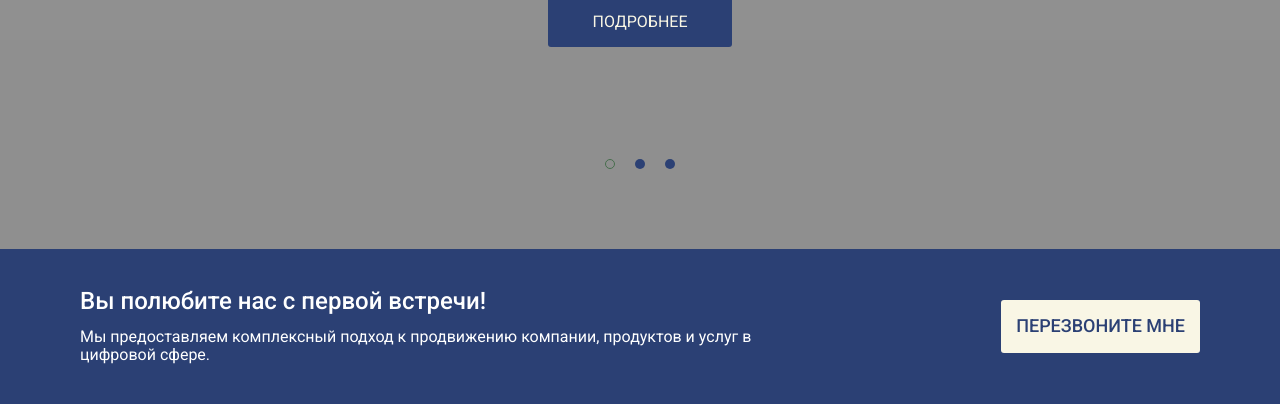
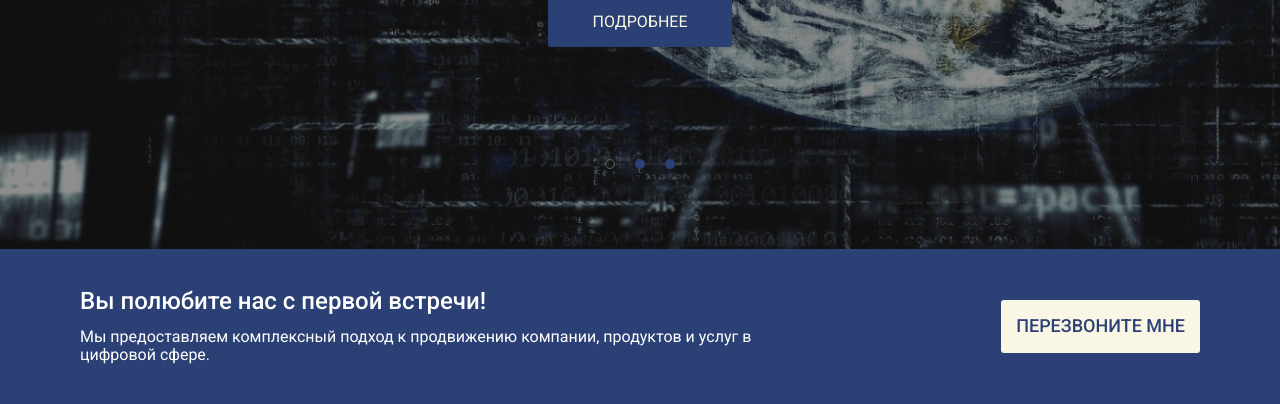
Before and after one commit to baratovarslan24-gif/DI-GI, a plain HTML site: page index.html in a window 1280 px wide. Shown: the part 469-873 px from the top of the page. Drawn offline with nearby package versions, Linux system fonts and the light colour scheme; files that its build step writes are made by us from their sources; the site is published under a folder, as on GitHub Pages, so addresses that start at the root find nothing.

Commit message:
feat: update slider

```diff
--- a/scss/style.scss
+++ b/scss/style.scss
@@ -121,7 +121,7 @@ body {
 }
 
 .head {
-  background-image: url(/images/bg-slider.jpg);
+  background-image: url(../images/bg-slider.jpg);
   background-repeat: no-repeat;
   background-position: center center;
   background-size: cover;
```
